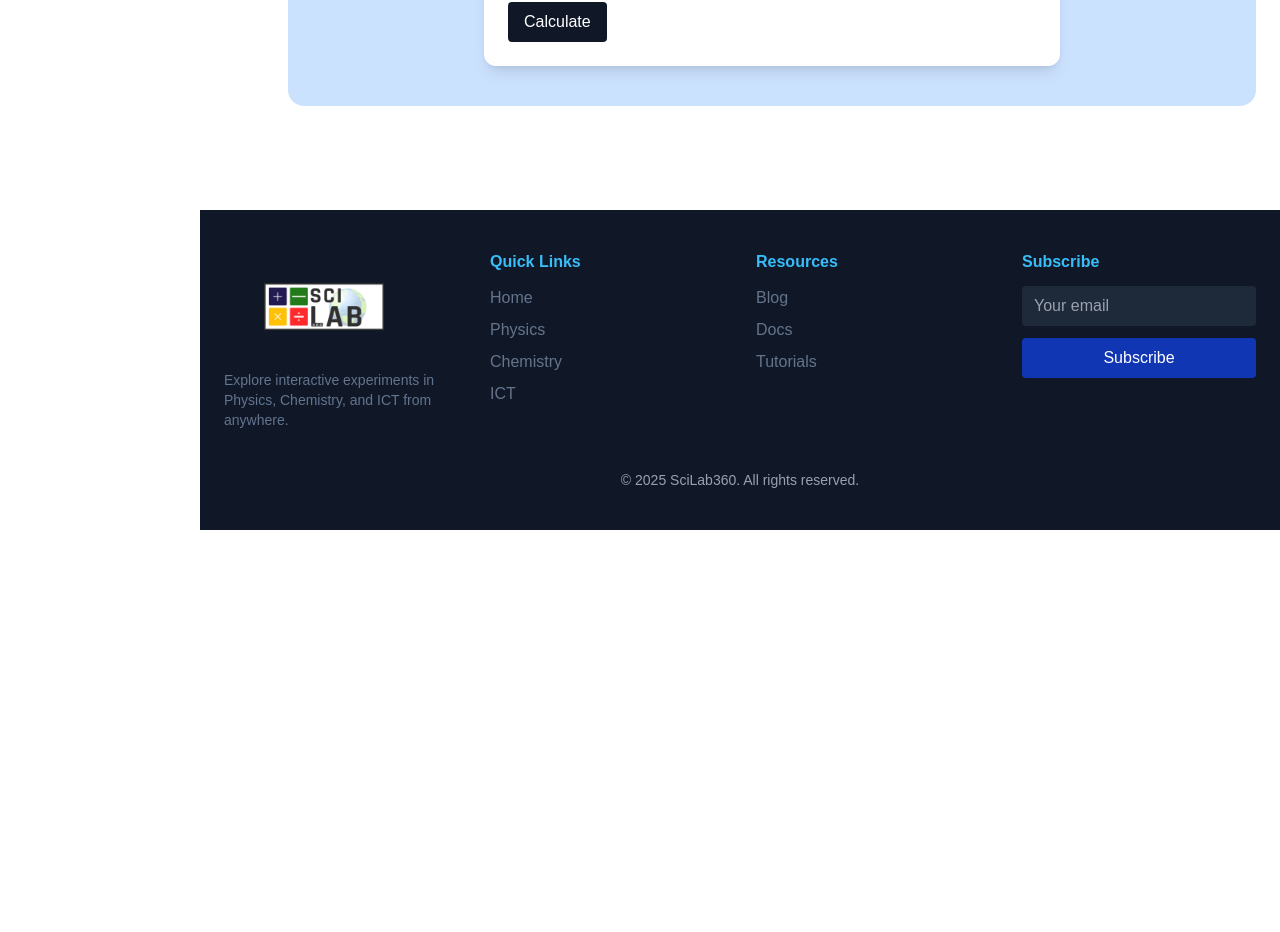
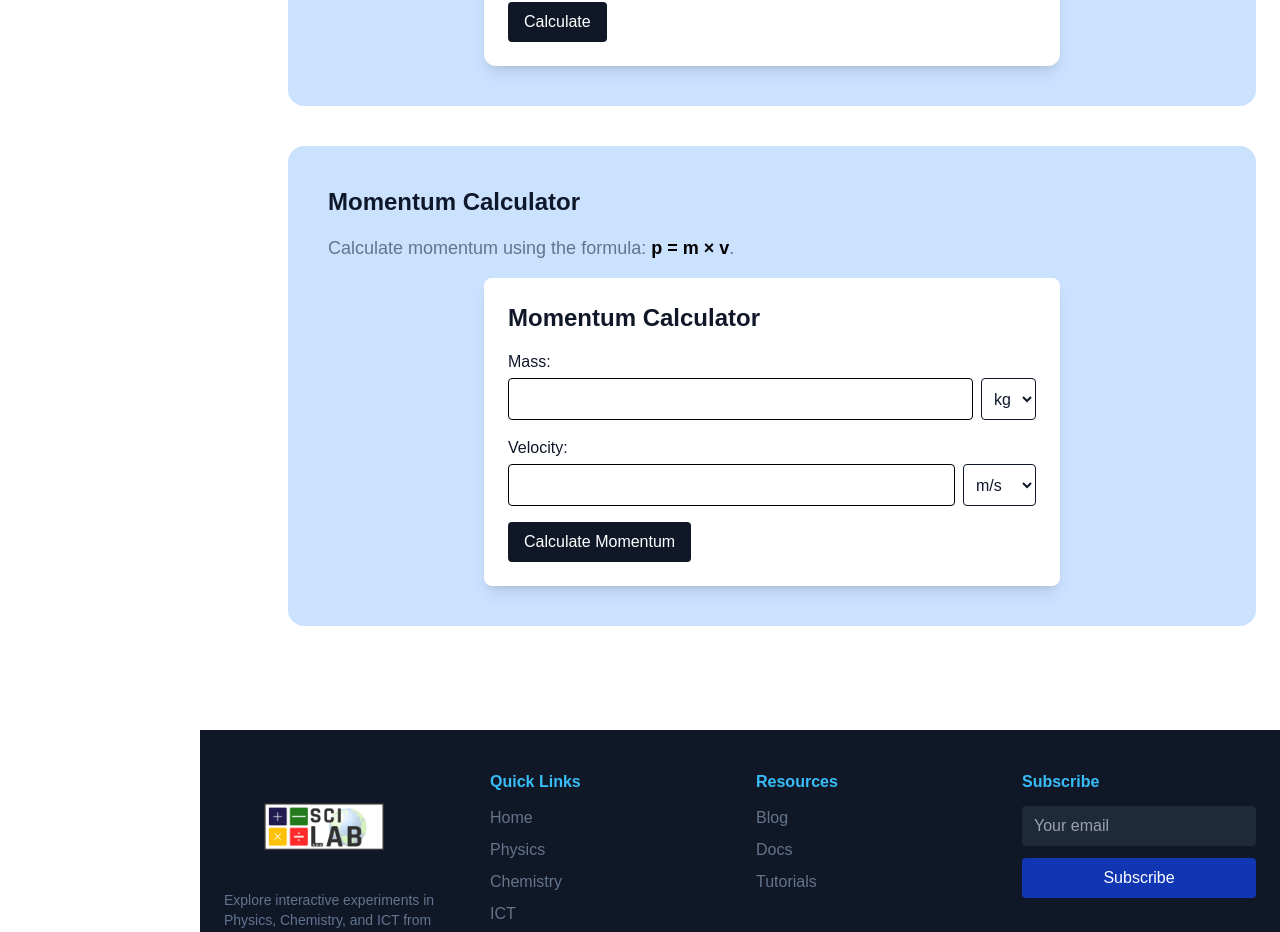
Before and after one commit to Dinesh0017/sci-lab, a Next.js app: page /physics in a window 1280 px wide. Shown: the part 3172-4104 px from the top of the page. Before the commit the page ends 3702 px from the top, so only its background shows below. Built offline with nearby package versions, Linux system fonts and the light colour scheme.

Commit message:
momentum cal add

```diff
--- a/src/app/physics/page.js
+++ b/src/app/physics/page.js
@@ -5,6 +5,7 @@ import KineticEnergyCalculator from "@/components/physics-calculators/KineticEne
 import PotentialEnergyCalculator from "@/components/physics-calculators/PotentialEnergyCalculator";
 import WorkCalculator from "@/components/physics-calculators/WorkCalculator";
 import OhmsLawCalculator from "@/components/physics-calculators/OhmsLawCalculator";
+import MomentumCalculator from "@/components/physics-calculators/MomentumCalculator";
 import React from "react";
 
 export default function PhysicsPage() {
@@ -91,6 +92,18 @@ export default function PhysicsPage() {
         </p>
         <OhmsLawCalculator />
       </div>
+
+      {/* --Momentum Calculator -- */}
+      <div className="bg-blue-200/80 p-10 rounded-2xl mb-10">
+        <h2 className="text-2xl font-bold mb-4 text-foreground">
+          Momentum Calculator
+        </h2>
+        <p className="text-lg text-muted-foreground mb-4 text-secondary">
+          Calculate momentum using the formula:{" "}
+          <span className="text-black font-semibold">p = m × v</span>.
+        </p>
+        <MomentumCalculator />
+      </div>
     </section>
   );
 }
--- /dev/null
+++ b/src/components/physics-calculators/MomentumCalculator.js
@@ -0,0 +1,106 @@
+"use client";
+
+import { useState } from "react";
+
+const massUnits = {
+  kg: 1,
+  g: 0.001,
+  t: 1000,
+};
+
+const velocityUnits = {
+  "m/s": 1,
+  "km/h": 1 / 3.6,
+  "mph": 0.44704,
+  "ft/s": 0.3048,
+};
+
+export default function MomentumCalculator() {
+  const [mass, setMass] = useState("");
+  const [velocity, setVelocity] = useState("");
+  const [massUnit, setMassUnit] = useState("kg");
+  const [velocityUnit, setVelocityUnit] = useState("m/s");
+  const [momentum, setMomentum] = useState(null);
+
+  const calculateMomentum = () => {
+    const m = parseFloat(mass);
+    const v = parseFloat(velocity);
+
+    if (!isNaN(m) && !isNaN(v)) {
+      const mInKg = m * massUnits[massUnit];
+      const vInMs = v * velocityUnits[velocityUnit];
+      const pKgMs = mInKg * vInMs;
+      setMomentum({
+        "kg·m/s": pKgMs,
+        "g·cm/s": pKgMs * 1000 * 100,
+        "t·km/h": m * v,
+      });
+    } else {
+      setMomentum(null);
+    }
+  };
+
+  return (
+    <div className="p-6 max-w-xl mx-auto bg-background text-foreground rounded-lg shadow-lg">
+      <h2 className="text-2xl font-bold mb-4 text-primary">Momentum Calculator</h2>
+
+      <div className="mb-4">
+        <label className="block font-medium mb-1">Mass:</label>
+        <div className="flex gap-2">
+          <input
+            type="number"
+            value={mass}
+            onChange={(e) => setMass(e.target.value)}
+            className="w-full p-2 border rounded bg-white text-black"
+          />
+          <select
+            value={massUnit}
+            onChange={(e) => setMassUnit(e.target.value)}
+            className="p-2 border rounded"
+          >
+            {Object.keys(massUnits).map((unit) => (
+              <option key={unit} value={unit}>{unit}</option>
+            ))}
+          </select>
+        </div>
+      </div>
+
+      <div className="mb-4">
+        <label className="block font-medium mb-1">Velocity:</label>
+        <div className="flex gap-2">
+          <input
+            type="number"
+            value={velocity}
+            onChange={(e) => setVelocity(e.target.value)}
+            className="w-full p-2 border rounded bg-white text-black"
+          />
+          <select
+            value={velocityUnit}
+            onChange={(e) => setVelocityUnit(e.target.value)}
+            className="p-2 border rounded"
+          >
+            {Object.keys(velocityUnits).map((unit) => (
+              <option key={unit} value={unit}>{unit}</option>
+            ))}
+          </select>
+        </div>
+      </div>
+
+      <button
+        onClick={calculateMomentum}
+        className="bg-primary text-white px-4 py-2 rounded hover:bg-blue-700"
+      >
+        Calculate Momentum
+      </button>
+
+      {momentum && (
+        <div className="text-lg font-semibold space-y-2">
+          <p className="text-primary">Momentum:</p>
+          {Object.entries(momentum).map(([unit, value]) => (
+            <p key={unit}>{unit}: <span className="text-primary">{value.toFixed(3)}</span></p>
+          ))}
+        </div>
+      )}
+    </div>
+  );
+}
```
